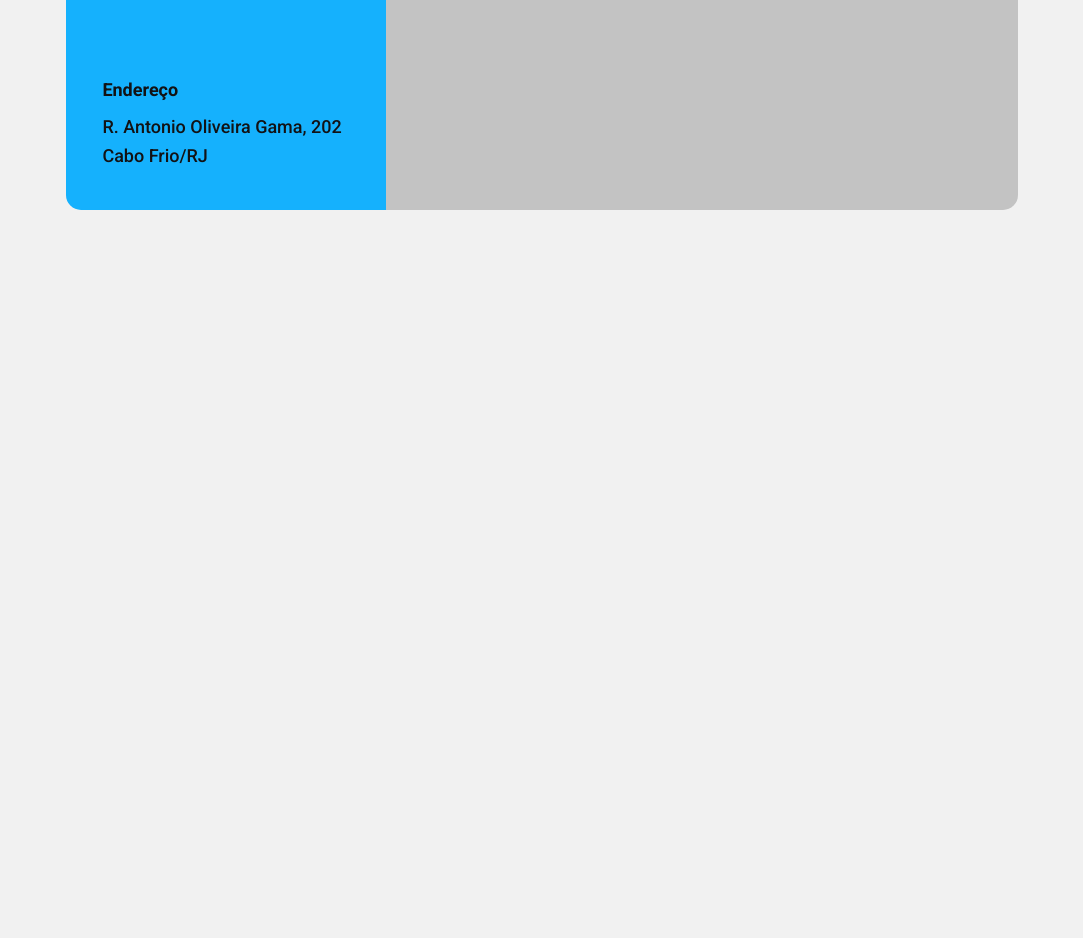
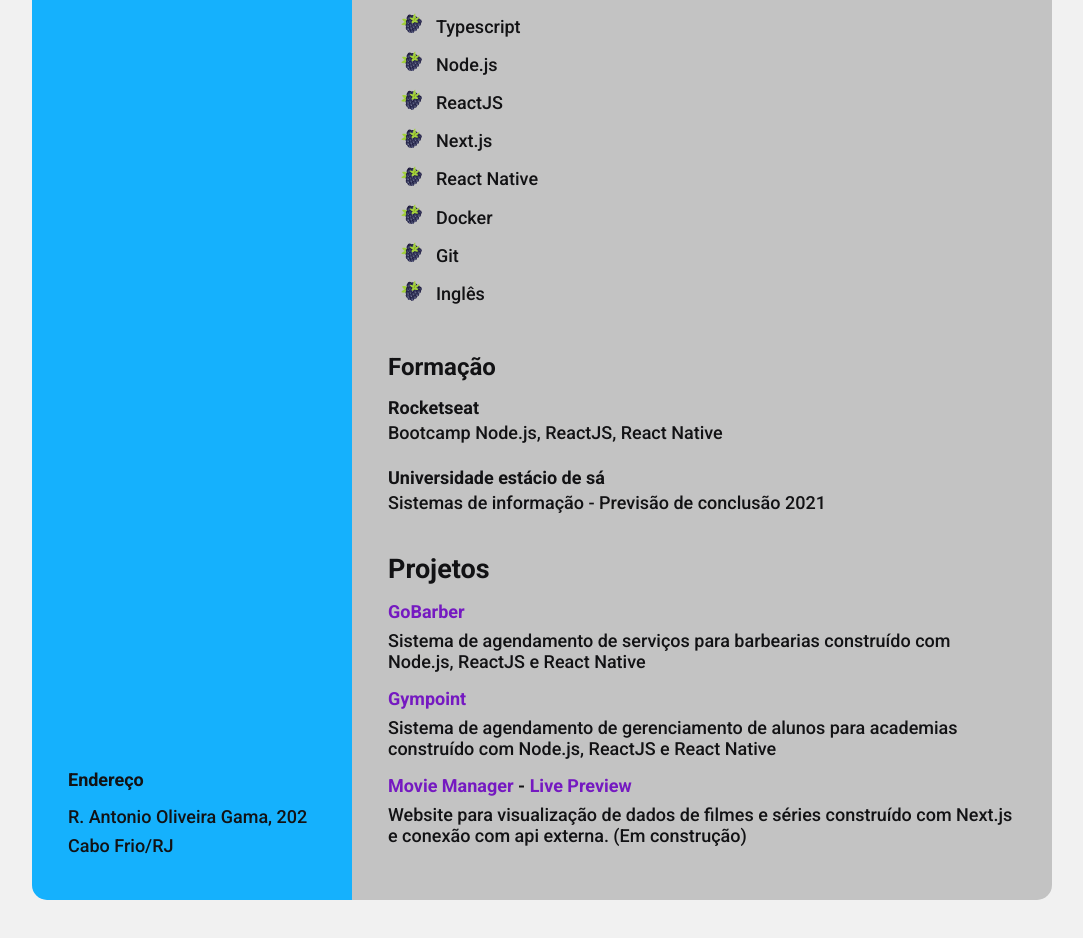
Before and after one commit to rgarcia-s/curriculum-frexco, a Next.js app: page / in a window 1280 px wide. Shown: the part 540-1478 px from the top of the page, without its empty margins (98-1181 px from the left). Before the commit the page ends 800 px from the top, so only its background shows below. Built offline with nearby package versions, Linux system fonts and the light colour scheme.

Commit message:
Homepage content

```diff
--- a/src/pages/index.tsx
+++ b/src/pages/index.tsx
@@ -1,4 +1,11 @@
-import { Aside, Container, Content, Title } from '@/styles/pages/Home';
+import {
+  Aside,
+  Container,
+  Content,
+  Experiences,
+  Main,
+  Title,
+} from '@/styles/pages/Home';
 
 const Home: React.FC = () => {
   return (
@@ -20,6 +27,122 @@ const Home: React.FC = () => {
           <h1>Raul Pinto Coelho Garcia de Souza</h1>
           <span>Desenvolvedor | Node.JS, ReactJS, React Native</span>
         </Title>
+
+        <Main>
+          <div>
+            <h2>Sobre mim</h2>
+            <p>
+              Estudante de desenvolvimento focado na stack javascript Node.js,
+              ReactJS e React Native. Buscando primeiras experiências
+              profissionais em desenvolvimento e trabalho remoto.
+            </p>
+            <p>
+              Tive meu primeiro contato com a programação na faculdade de
+              Sistemas de Informação em 2013 estudando C++, Java e bancos de
+              dados SQL. Em 2019 voltei a focar meus estudos na programação
+              entrando no Bootcamp GoStack da Rocketseat. Nesse bootcamp aprendi
+              a criar uma aplicação do zero, desenvolvendo seu backend e
+              frontend web e mobile, conexão com bancos de dados relacionais e
+              não relacionais, testes e deploy.
+            </p>
+          </div>
+          <div>
+            <h2>Habilidades</h2>
+            <ul>
+              <li>
+                <img src="/berry.svg" alt="" />
+                Typescript
+              </li>
+              <li>
+                <img src="/berry.svg" alt="" />
+                Node.js
+              </li>
+              <li>
+                <img src="/berry.svg" alt="" />
+                ReactJS
+              </li>
+              <li>
+                <img src="/berry.svg" alt="" />
+                Next.js
+              </li>
+              <li>
+                <img src="/berry.svg" alt="" />
+                React Native
+              </li>
+              <li>
+                <img src="/berry.svg" alt="" />
+                Docker
+              </li>
+              <li>
+                <img src="/berry.svg" alt="" />
+                Git
+              </li>
+              <li>
+                <img src="/berry.svg" alt="" />
+                Inglês
+              </li>
+            </ul>
+          </div>
+          <div>
+            <h2>Formação</h2>
+
+            <ul className="formation">
+              <li>
+                <strong>Rocketseat</strong>
+                <span>Bootcamp Node.js, ReactJS, React Native</span>
+              </li>
+              <li>
+                <strong>Universidade estácio de sá</strong>
+                <span>Sistemas de informação - Previsão de conclusão 2021</span>
+              </li>
+            </ul>
+          </div>
+        </Main>
+        <Experiences>
+          <h2>Projetos</h2>
+          <ul>
+            <li>
+              <strong>
+                <a href="https://github.com/rgarcia-s/Rocketseat-GoBarber">
+                  GoBarber
+                </a>
+              </strong>
+
+              <p>
+                Sistema de agendamento de serviços para barbearias construído
+                com Node.js, ReactJS e React Native
+              </p>
+            </li>
+            <li>
+              <strong>
+                <a href="https://github.com/rgarcia-s/rocketseat-gympoint">
+                  Gympoint
+                </a>
+              </strong>
+
+              <p>
+                Sistema de agendamento de gerenciamento de alunos para academias
+                construído com Node.js, ReactJS e React Native
+              </p>
+            </li>
+            <li>
+              <strong>
+                <a href="https://github.com/rgarcia-s/Movie-Manager">
+                  Movie Manager
+                </a>
+
+                <span> - </span>
+
+                <a href="https://movie-manager.vercel.app/">Live Preview</a>
+              </strong>
+
+              <p>
+                Website para visualização de dados de filmes e séries construído
+                com Next.js e conexão com api externa. (Em construção)
+              </p>
+            </li>
+          </ul>
+        </Experiences>
       </Content>
     </Container>
   );
--- a/src/styles/pages/Home.ts
+++ b/src/styles/pages/Home.ts
@@ -2,7 +2,6 @@ import styled from 'styled-components';
 
 export const Container = styled.div`
   width: 100vw;
-  height: 100vh;
 
   display: flex;
   align-items: center;
@@ -10,8 +9,9 @@ export const Container = styled.div`
 `;
 
 export const Aside = styled.aside`
-  height: calc(100% - 100px);
+  height: 1400px;
   width: 320px;
+  margin: 40px 0;
   padding: 36px;
   background: #15b1fd;
 
@@ -42,7 +42,8 @@ export const Aside = styled.aside`
 `;
 
 export const Content = styled.div`
-  height: calc(100% - 100px);
+  height: 1400px;
+  max-width: 700px;
   padding: 36px;
   border-radius: 0 15px 15px 0;
 
@@ -57,3 +58,68 @@ export const Title = styled.header`
     margin-bottom: 8px;
   }
 `;
+
+export const Main = styled.main`
+  display: flex;
+  flex-direction: column;
+
+  h2 {
+    margin: 40px 0 16px;
+    font-size: 24px;
+  }
+
+  p {
+    line-height: 24px;
+    margin-top: 16px;
+  }
+
+  li {
+    display: flex;
+    align-items: center;
+    list-style: none;
+
+    img {
+      width: 40px;
+      margin-right: 8px;
+    }
+  }
+
+  .formation {
+    li {
+      display: flex;
+      flex-direction: column;
+      align-items: flex-start;
+
+      strong {
+        margin-bottom: 4px;
+      }
+
+      span {
+        margin-bottom: 24px;
+      }
+    }
+  }
+`;
+
+export const Experiences = styled.div`
+  margin-top: 16px;
+
+  display: flex;
+  flex-direction: column;
+
+  li {
+    margin-top: 16px;
+    list-style: none;
+  }
+
+  a {
+    text-decoration: none;
+    color: #7519c1;
+
+    cursor: pointer;
+  }
+
+  p {
+    margin-top: 8px;
+  }
+`;
```
